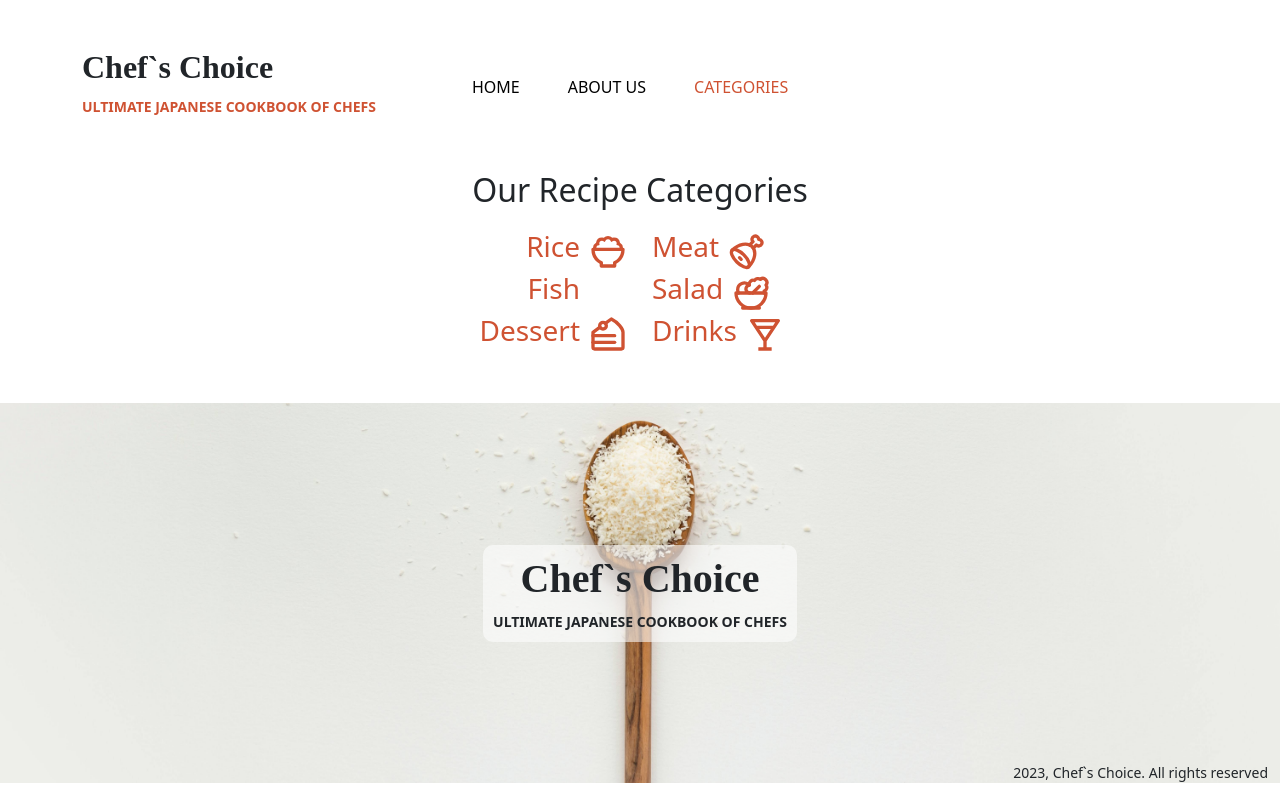
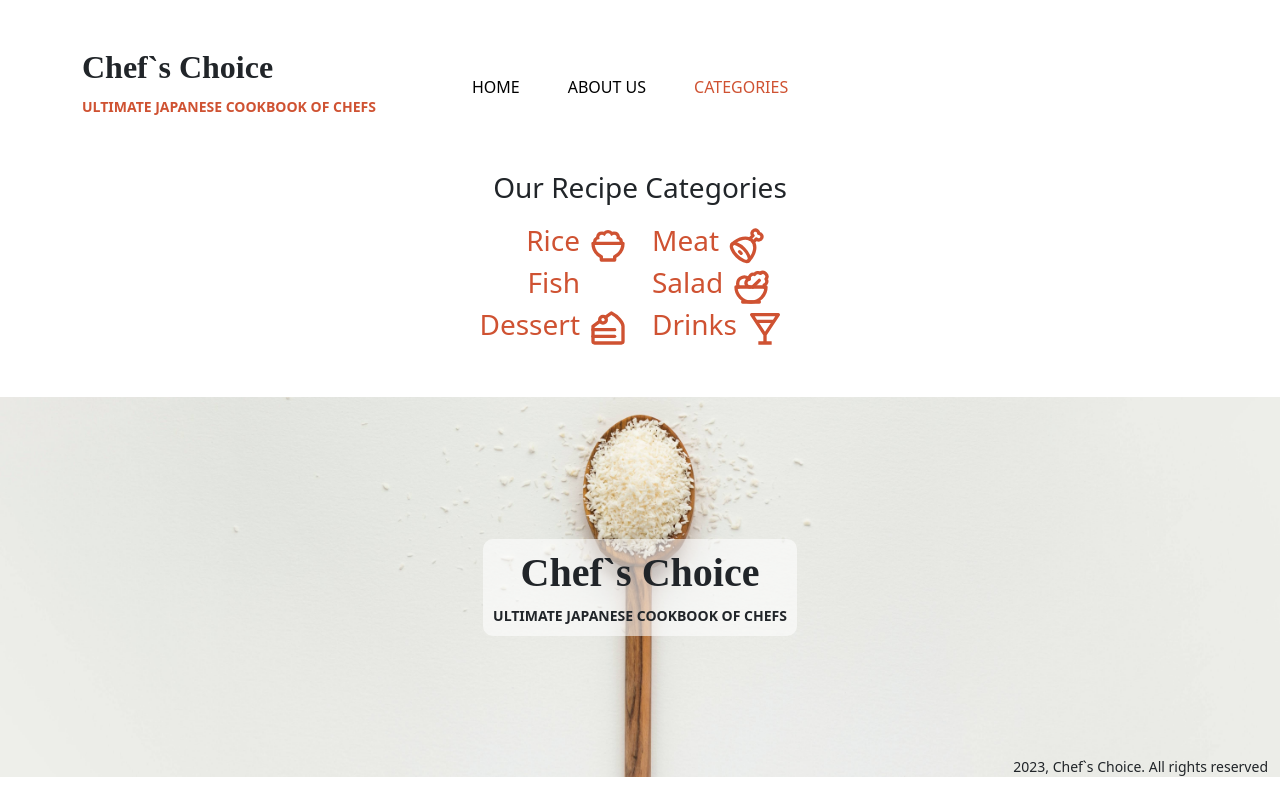
Before and after one commit to Barshonwebdev/Chef-s-Choice-client, a React (Vite) app: page /categories in a window 1280 px wide. Built offline with nearby package versions, Linux system fonts and the light colour scheme; some icons are missing; a web font is replaced by a local one.

Commit message:
categories page

```diff
--- a/src/pages/Categories/Categories.jsx
+++ b/src/pages/Categories/Categories.jsx
@@ -11,7 +11,7 @@ const Categories = () => {
     return (
       <div>
         <div className="mt-5 mb-5">
-          <p className="text-center fs-2">Our Recipe Categories</p>
+          <p className="text-center fs-3">Our Recipe Categories</p>
           <Container>
             <Row className="">
               <Col
```
